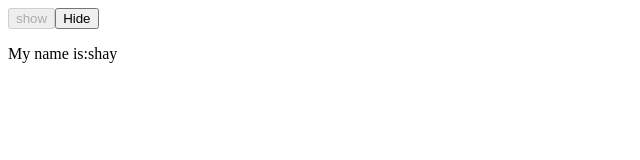
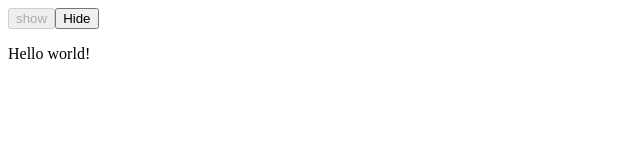
Before and after one commit to ShayGali/react-class-component-lifecycle, a React (Create React App) app: page / in a window 1280 px wide. Shown: the top 160 px of the page, without its empty margins (0-640 px from the left). Built offline with nearby package versions, Linux system fonts and the light colour scheme.

Commit message:
Unmounting

```diff
--- a/src/App.js
+++ b/src/App.js
@@ -1,5 +1,5 @@
 import React, { useState } from "react";
-import MountExample from "./Mounting";
+import Unmounting from "./Unmounting";
 
 export default function App() {
   const [show, setShow] = useState(true);
@@ -11,7 +11,7 @@ export default function App() {
       <button onClick={() => setShow(false)} disabled={!show}>
         Hide
       </button>
-      {show && <MountExample name="shay"></MountExample>}
+      {show && <Unmounting></Unmounting>}
     </>
   );
 }
--- a/src/Mounting.js
+++ /dev/null
@@ -1,31 +0,0 @@
-import React, { Component } from "react";
-
-export default class Mounting extends Component {
-  constructor(props) {
-    super(props);
-    this.state = { name: "" };
-    console.log("1.in constructor");
-  }
-  static getDerivedStateFromProps(props, state) {
-    console.log("2.in getDerivedStateFromProps");
-    if (props.name != null && props.name !== state.name) {
-      return {
-        name: props.name,
-      };
-    }
-    return null;
-  }
-
-  render() {
-    console.log("3.in render");
-    return <p>My name is:{this.state.name}</p>;
-  }
-
-  componentDidMount() {
-    console.log("4.in componentDidMount");
-  }
-
-  componentWillUnmount() {
-    console.log("5.in componentWillUnmount");
-  }
-}
--- /dev/null
+++ b/src/Unmounting.js
@@ -0,0 +1,11 @@
+import React, { Component } from "react";
+
+export default class Unmounting extends Component {
+  render() {
+    return <p>Hello world!</p>;
+  }
+
+  componentWillUnmount() {
+    console.log("componentWillUnmount");
+  }
+}
```
Also changed, not shown: imgs/log.gif (added), 1 other file (tests, documents, lock files or other folders).
